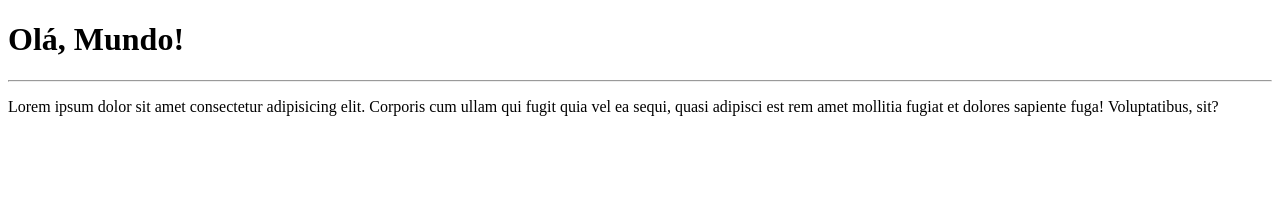
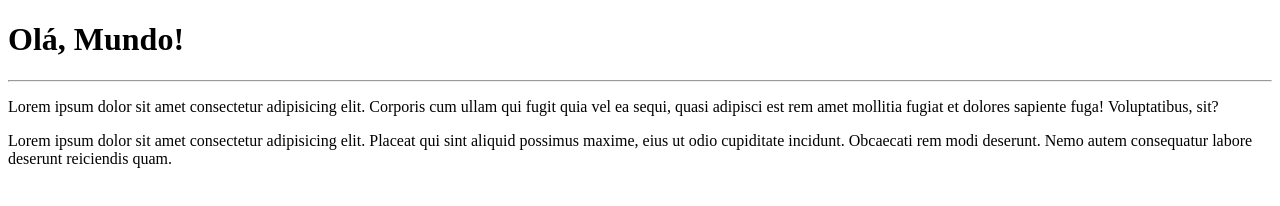
Before and after one commit to Adenildo-Aquino/Primeiro-repositorio, a plain HTML site: page site-exemplo/index.html in a window 1280 px wide. Drawn offline with Linux system fonts and the light colour scheme.

Commit message:
Adicionei um parágrafo

```diff
--- a/site-exemplo/index.html
+++ b/site-exemplo/index.html
@@ -9,6 +9,6 @@
     <h1>Olá, Mundo!</h1>
     <hr>
     <p>Lorem ipsum dolor sit amet consectetur adipisicing elit. Corporis cum ullam qui fugit quia vel ea sequi, quasi adipisci est rem amet mollitia fugiat et dolores sapiente fuga! Voluptatibus, sit?</p>
-
+    <p>Lorem ipsum dolor sit amet consectetur adipisicing elit. Placeat qui sint aliquid possimus maxime, eius ut odio cupiditate incidunt. Obcaecati rem modi deserunt. Nemo autem consequatur labore deserunt reiciendis quam.</p>
 </body>
 </html>
```
